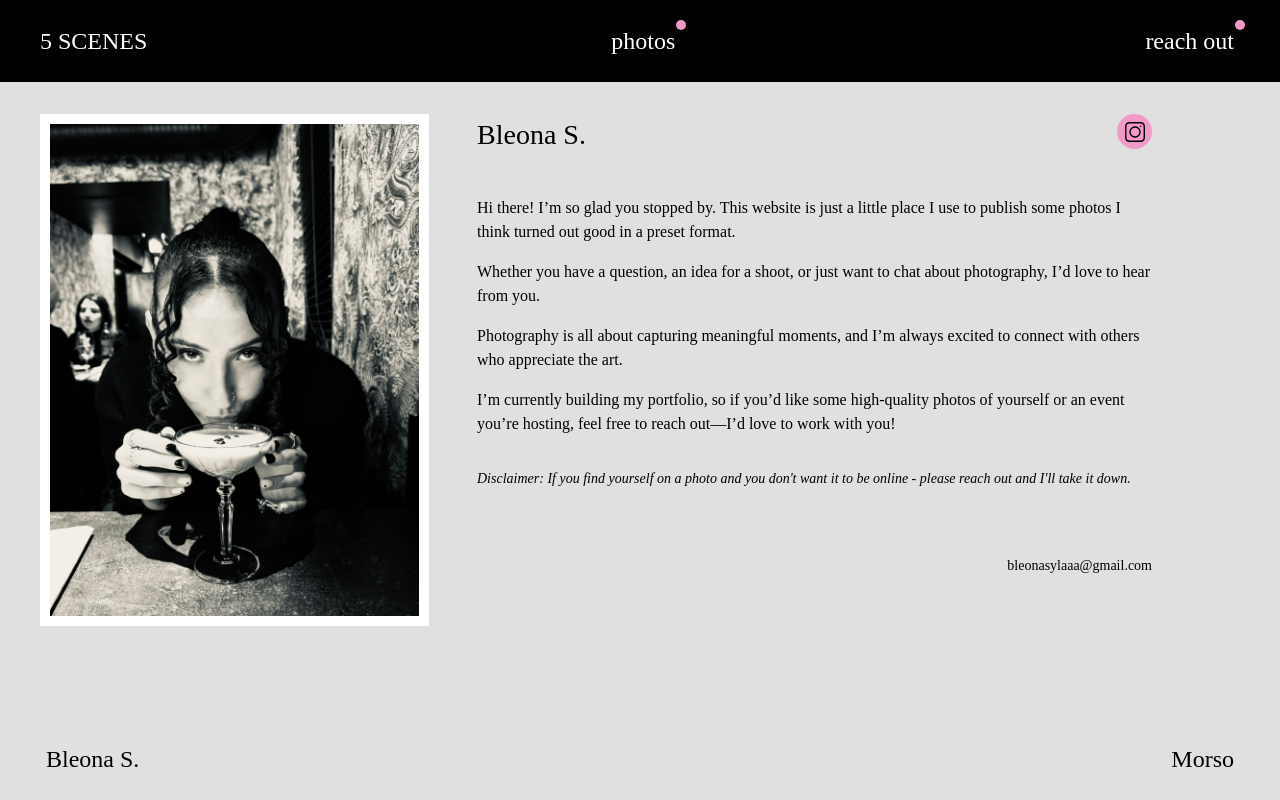
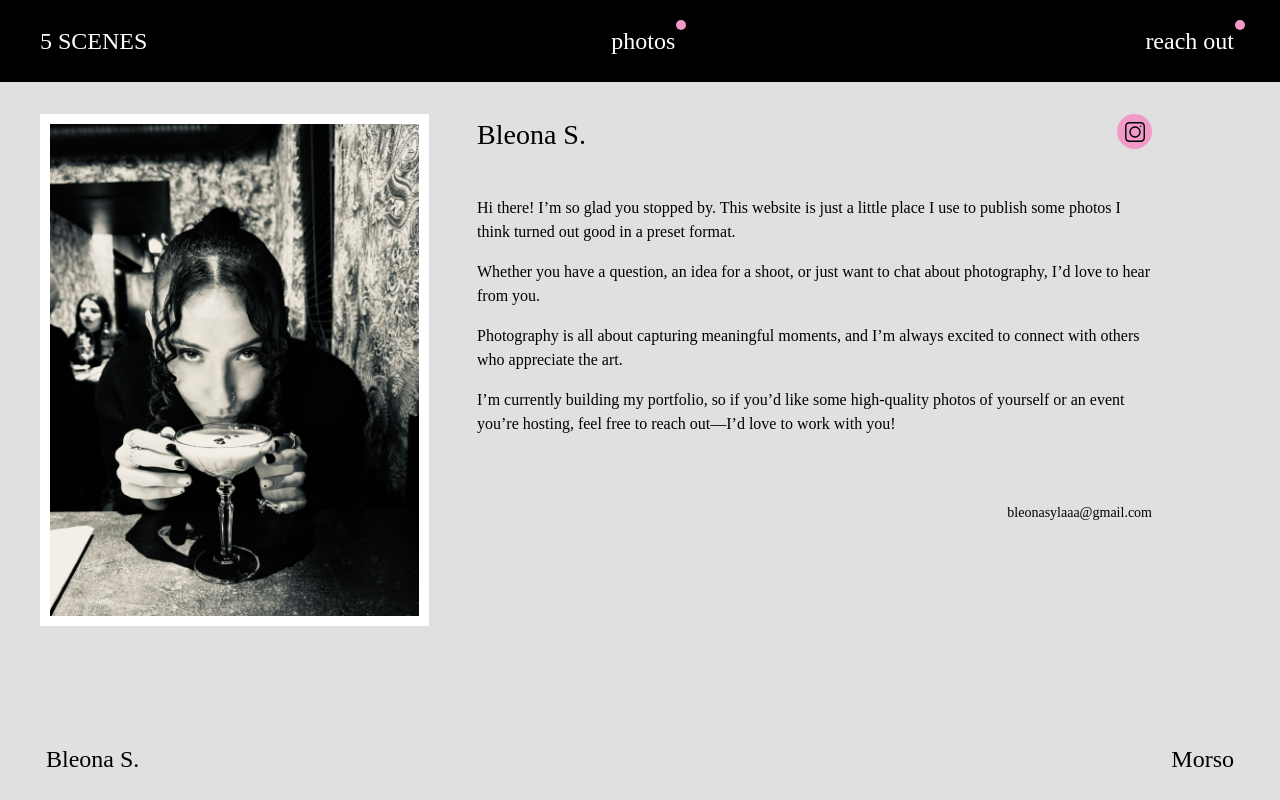
Before and after one commit to antjoh1/5photos, a SvelteKit app: page /reachMe in a window 1280 px wide. Built offline with nearby package versions, Linux system fonts and the light colour scheme.

Commit message:
removed disclaimer

```diff
--- a/src/routes/reachMe/+page.svelte
+++ b/src/routes/reachMe/+page.svelte
@@ -21,8 +21,8 @@
                 <p> {paragraph} </p>
             {/each}
         </div>
-
-        <p class='disclaimer'>Disclaimer: If you find yourself on a photo and you don't want it to be online - please reach out and I'll take it down.</p>
+<!--
+        <p class='disclaimer'>Disclaimer: If you find yourself on a photo and you don't want it to be online - please reach out and I'll take it down.</p> -->
 
         <p class='email'>bleonasylaaa@gmail.com</p>
     </div>
@@ -30,7 +30,6 @@
 
 
 <style>
-
     p {
         margin-top: 1rem;
         font-size: 1.5srem;
@@ -111,11 +110,11 @@
         font-size: 14px;
     }
 
-    .disclaimer {
+    /* .disclaimer {
         font-weight: 100;
         font-style: italic;
         font-size: 14px;
-    }
+    } */
 
     .introName {
         font-size: 28px;
```
